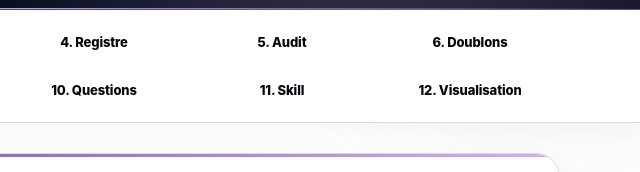
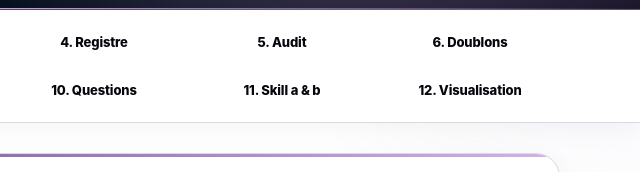
Before and after one commit to Houngan/claude-cowork-protos, a plain HTML site: page SmartDoc.html in a window 1280 px wide. Shown: the part 226-398 px from the top of the page, 640-1280 px from the left. Drawn offline with Linux system fonts and the light colour scheme.

Commit message:
nav: bouton step 11 renomme en 'Skill a & b'

```diff
--- a/SmartDoc.html
+++ b/SmartDoc.html
@@ -580,7 +580,7 @@ button:focus-visible {
       <a href="#step-8">8. Classement</a>
       <a href="#step-9">9. Indexation</a>
       <a href="#step-10">10. Questions</a>
-      <a href="#step-11">11. Skill</a>
+      <a href="#step-11">11. Skill a & b</a>
       <a href="#step-12">12. Visualisation</a>
     </div>
   </nav>
```
